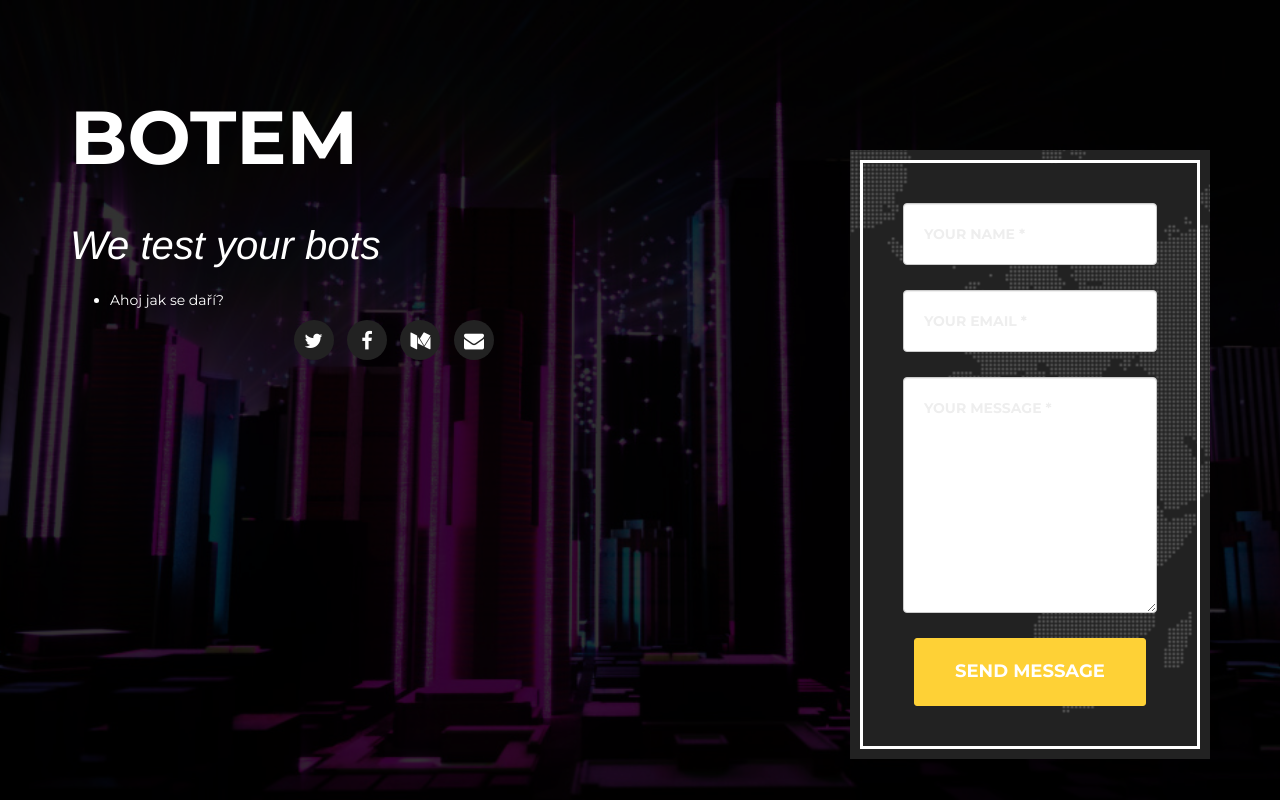
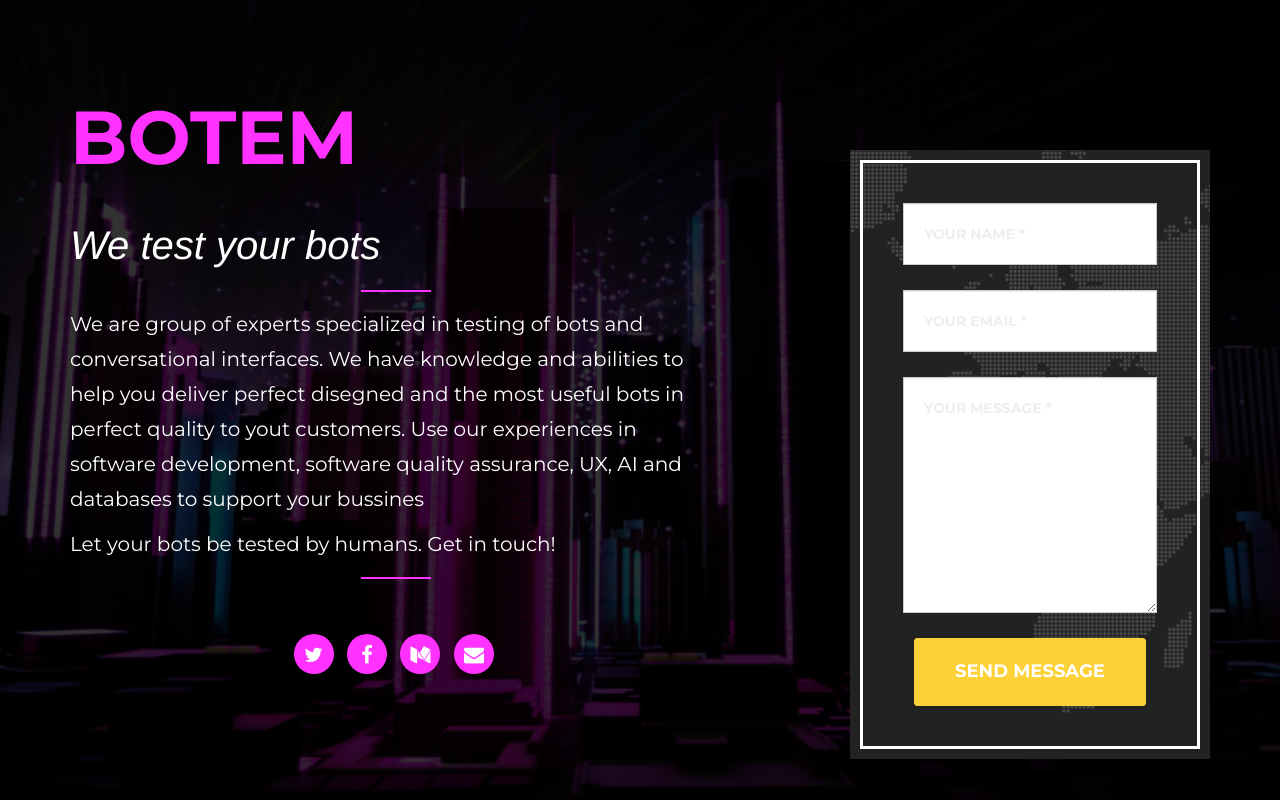
Before and after one commit to senkadam/botemWeb, a website: page index.html in a window 1280 px wide. Drawn offline with nearby package versions, Linux system fonts and the light colour scheme; a web font is replaced by a local one.

Commit message:
some changes

```diff
--- a/css/agency.css
+++ b/css/agency.css
@@ -30,7 +30,7 @@ html {
   color: #fed136;
 }
 p {
-  font-size: 14px;
+  font-size: 20px;
   line-height: 1.75;
 }
 p.large {
@@ -301,6 +301,7 @@ header .intro-text .intro-heading {
   header .intro-text .intro-heading {
     font-family: "Montserrat", "Helvetica Neue", Helvetica, Arial, sans-serif;
     text-transform: uppercase;
+    color: #ff32ff;
     font-weight: 700;
     font-size: 75px;
     line-height: 75px;
@@ -677,7 +678,7 @@ ul.social-buttons {
 }
 ul.social-buttons li a {
   display: block;
-  background-color: #222222;
+  background-color: #ff32ff;
   height: 40px;
   width: 40px;
   border-radius: 100%;
@@ -807,3 +808,20 @@ img::-moz-selection {
 body {
   webkit-tap-highlight-color: #fed136;
 }
+
+.pading-botom-15{
+  padding-bottom: 20px;
+}
+
+span {
+  background: #ff32ff none repeat scroll 0 0;
+  display: block;
+  height: 2px;
+  margin: 15px auto;
+  width: 70px;
+  position: relative;
+}
+
+.form-control {
+  border-radius: 0px;
+}
--- a/index.html
+++ b/index.html
@@ -50,11 +50,17 @@
                         <div class="intro-heading">BOTEM</div>
                         <div class="intro-lead-in">We test your bots</div>
                         <div class="main-text">
-                            <ul>
-                                <li>Ahoj jak se daří?</li>
-                            </ul>
+                            <span></span>
+                            <p>We are group of experts specialized in testing of bots and conversational interfaces.
+                                We have knowledge and abilities to help you deliver perfect disegned and the most useful bots in perfect quality to yout customers.
+                                Use our experiences in software development, software quality assurance, UX, AI and databases to support your bussines</p>
+
+                            <p>Let your bots be tested by humans. Get in touch!</p>
+
+                            <span></span>
+                            <br><br>
                         </div>
-                        <div>
+                        <div class="contact-underline">
                             <ul class="list-inline social-buttons text-center">
                                 <li class="twitter"><a href="#"><i class="fa fa-twitter"></i></a>
                                 </li>
@@ -73,7 +79,7 @@
                 </div>
                 <div div class="col-lg-1"></div>
 
-                <div class="col-lg-4 header">
+                <div class="col-lg-4 header pading-botom-15">
                     <div class="contact">
                         <div class="contact-border">
                             <form name="sentMessage" id="contactForm" novalidate>
```
